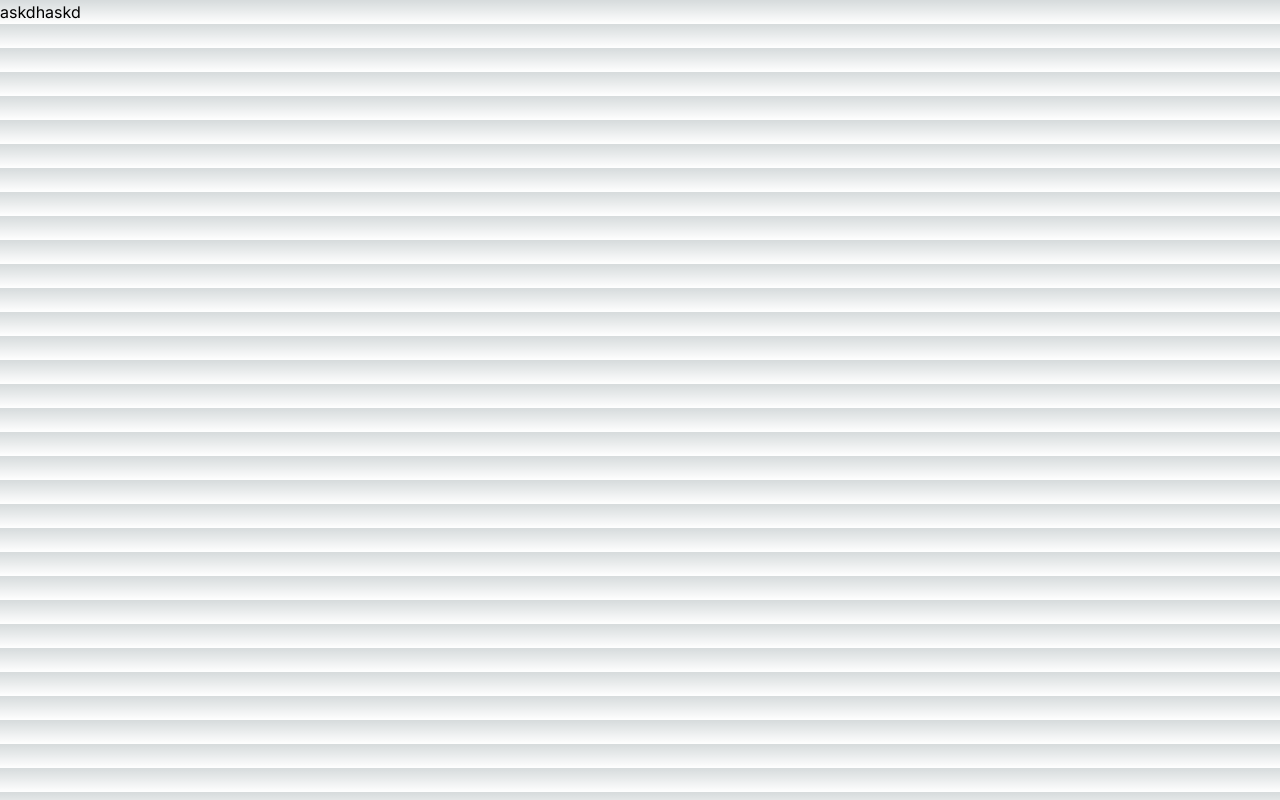
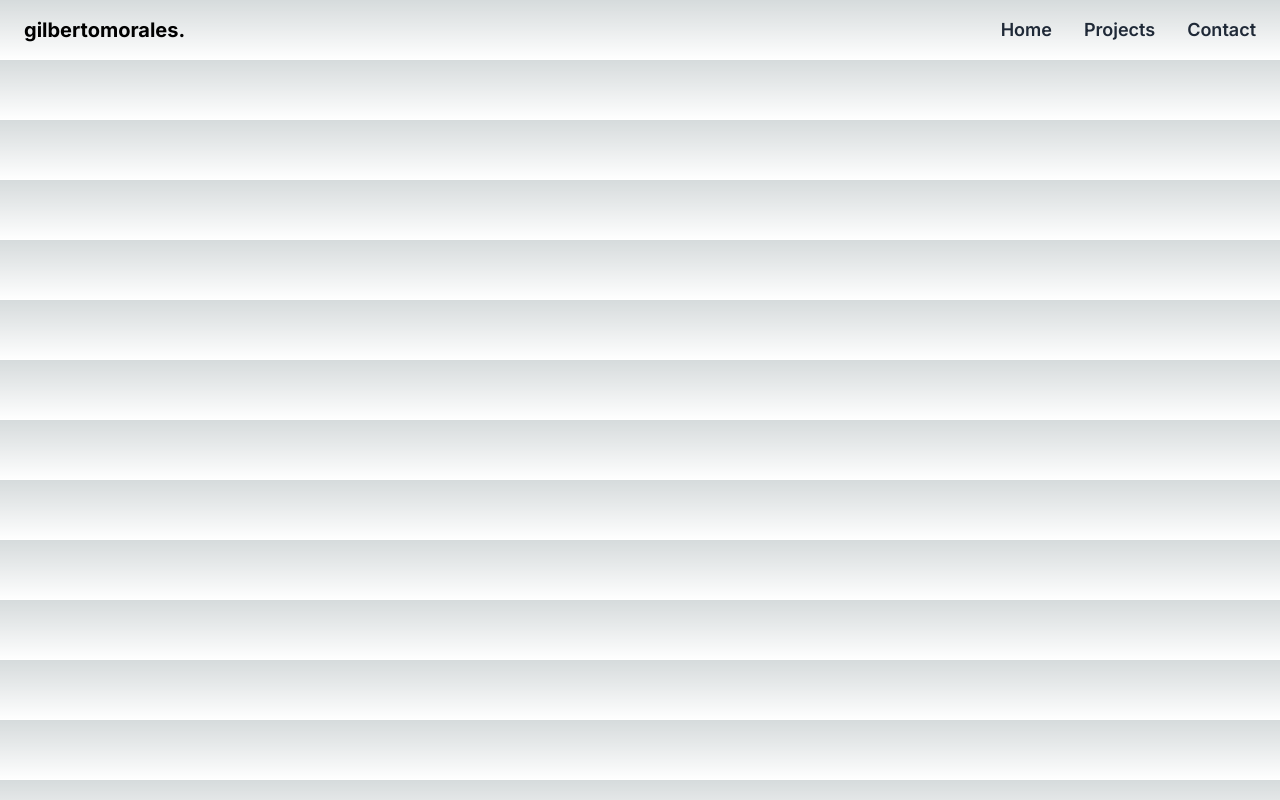
Before and after one commit to eumorales/portfolio-v2, a Next.js app: page / in a window 1280 px wide. Built offline with nearby package versions, Linux system fonts and the light colour scheme.

Commit message:
[FEAT] - Navbar

```diff
--- a/src/app/components/Navbar.jsx
+++ b/src/app/components/Navbar.jsx
@@ -1,29 +1,16 @@
-import React from "react";
-
-const Navlinks = [
-
-  {
-    name: "Home",
-    path: "#sobre",
-  },
-
-  {
-    name: "Projects",
-    path: "#projetos",
-  },
-
-  {
-    name: "Contact",
-    path: "#contato",
-  }
-
-]
-
+import React from 'react';
 
 const Navbar = () => {
+  return (
+    <header className="header flex items-center justify-between px-6 py-4">
+      <span className="text-black text-xl font-bold">gilbertomorales.</span>
+      <nav className="header-menu flex gap-8">
+        <a href="#sobre" className="text-gray-800 text-lg font-semibold">Home</a>
+        <a href="#projetos" className="text-gray-800 text-lg font-semibold">Projects</a>
+        <a href="#contato" className="text-gray-800 text-lg font-semibold">Contact</a>
+      </nav>
+    </header>
+  );
+};
 
-  return (
-    <div>askdhaskd</div>
-  )
-}
 export default Navbar;
```
